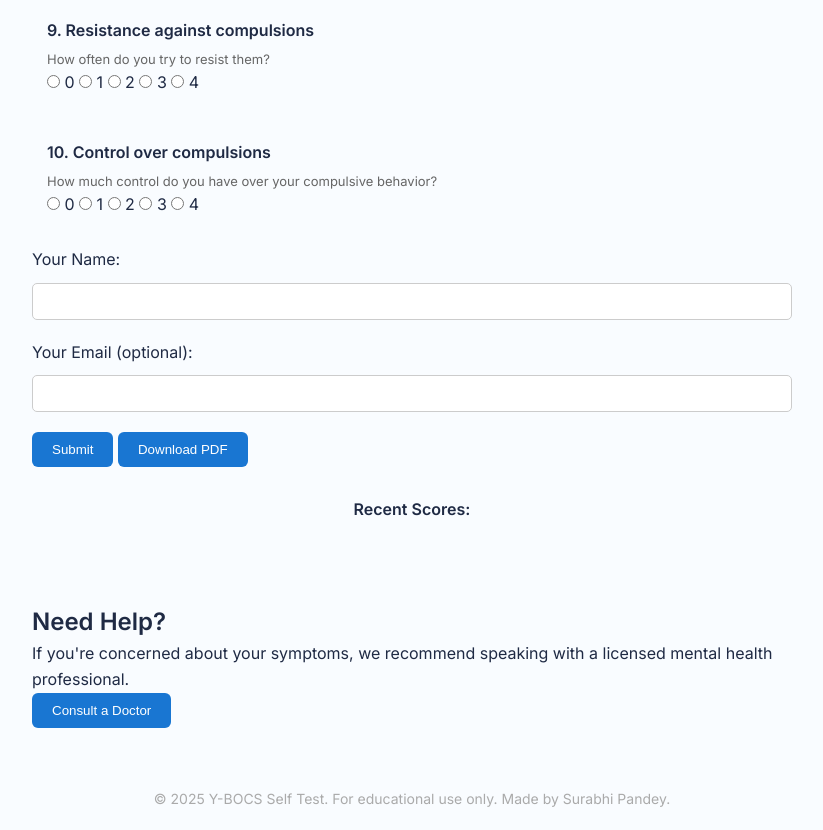
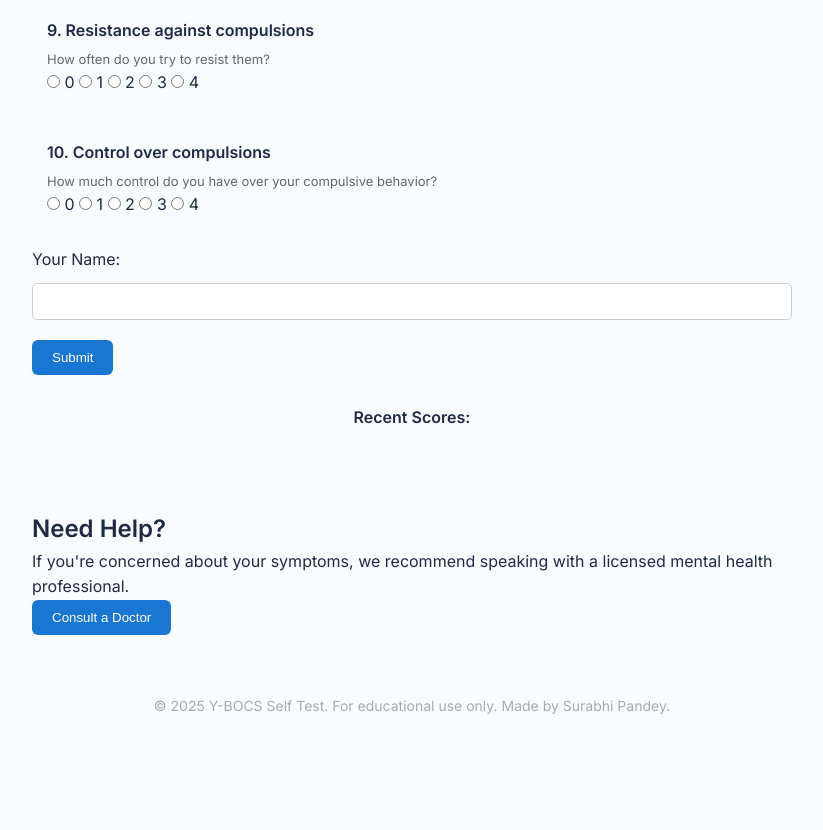
Before and after one commit to surabhipandey18/OCD-Visualization, a plain HTML site: page index.html in a window 1280 px wide. Shown: the part 2069-2899 px from the top of the page, without its empty margins (228-1051 px from the left). After the commit the page ends 2806 px from the top, so only its background shows below. Drawn offline with nearby package versions, Linux system fonts and the light colour scheme.

Commit message:
Updated webpage

```diff
--- a/index.html
+++ b/index.html
@@ -7,7 +7,6 @@
 
   <!-- Fonts -->
   <link href="https://fonts.googleapis.com/css2?family=Inter:wght@400;600&display=swap" rel="stylesheet">
-  <script src="https://cdnjs.cloudflare.com/ajax/libs/jspdf/2.5.1/jspdf.umd.min.js"></script>
 
   <style>
     :root {
@@ -148,10 +147,8 @@
     <div id="questions"></div>
     <label>Your Name:</label>
     <input type="text" id="userName" required>
-    <label>Your Email (optional):</label>
-    <input type="email" id="userEmail">
+
     <button type="submit">Submit</button>
-    <button type="button" onclick="downloadPDF()">Download PDF</button>
   </form>
 
   <div id="result"></div>
@@ -228,18 +225,6 @@
     document.getElementById("historyLog").innerHTML = "<b>Recent Scores:</b><br>" + html;
   }
 
-  function downloadPDF() {
-    const { jsPDF } = window.jspdf;
-    const doc = new jsPDF();
-    const name = document.getElementById("userName").value || "Anonymous";
-    const resultText = document.getElementById("result").innerText;
-    doc.text("Y-BOCS Clinical Report", 20, 20);
-    doc.text(`Name: ${name}`, 20, 40);
-    doc.text(resultText, 20, 50);
-    doc.text(`Date: ${new Date().toLocaleString()}`, 20, 60);
-    doc.save(`YBOCS_${name}.pdf`);
-  }
-
   showHistory();
 </script>
 
```
